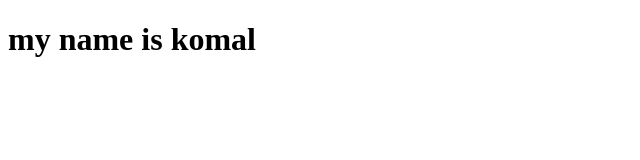
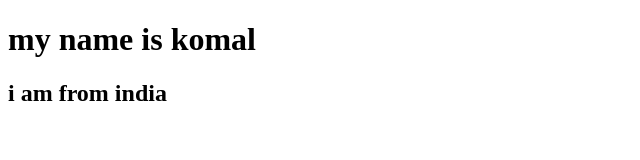
Before and after one commit to Komalgill12/firstcode, a plain HTML site: page index.html in a window 1280 px wide. Shown: the whole page, without its empty margins (0-640 px from the left). Drawn offline with Linux system fonts and the light colour scheme.

Commit message:
Update index.html

```diff
--- a/index.html
+++ b/index.html
@@ -7,5 +7,6 @@
 </head>
 <body>
 <h1>my name is komal</h1>
+<h2>i am from india </h2>
 </body>
 </html>
```
